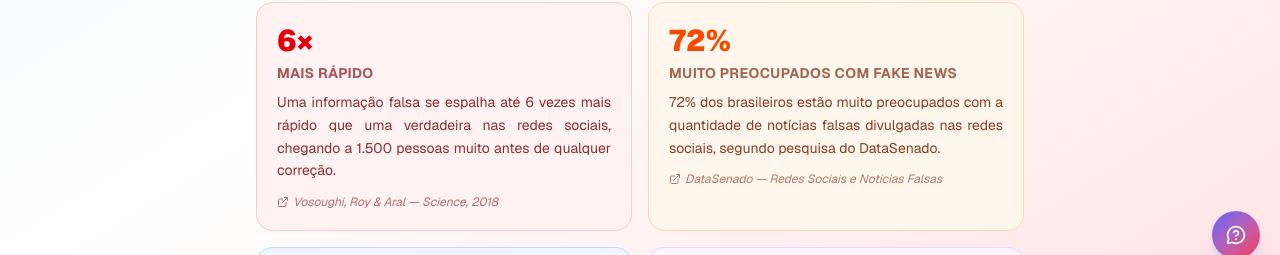
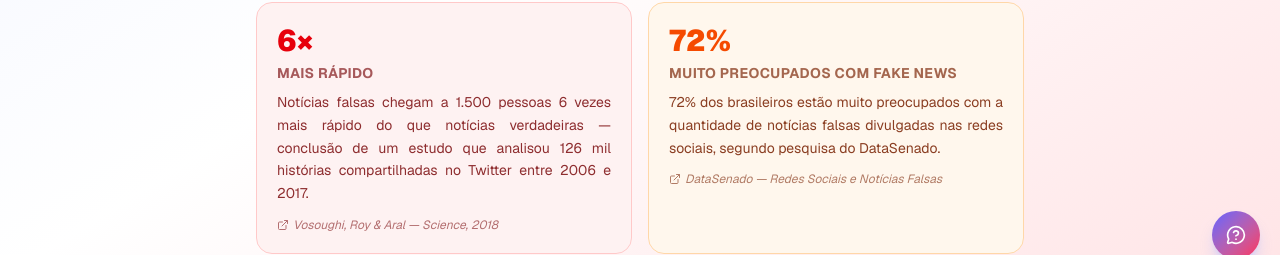
Before and after one commit to Clarice-Cunha/lupa, a Next.js app in the folder frontend/: page /pesquisa in a window 1280 px wide. Shown: the part 521-776 px from the top of the page. Built offline with nearby package versions, Linux system fonts and the light colour scheme; no server answers.

Commit message:
fix: corrigir texto do card 6x para refletir com precisão o estudo Vosoughi et al.

```diff
--- a/frontend/app/pesquisa/page.tsx
+++ b/frontend/app/pesquisa/page.tsx
@@ -18,7 +18,7 @@ const NUMEROS = [
     destaque: "6×",
     rotulo: "mais rápido",
     texto:
-      "Uma informação falsa se espalha até 6 vezes mais rápido que uma verdadeira nas redes sociais, chegando a 1.500 pessoas muito antes de qualquer correção.",
+      "Notícias falsas chegam a 1.500 pessoas 6 vezes mais rápido do que notícias verdadeiras — conclusão de um estudo que analisou 126 mil histórias compartilhadas no Twitter entre 2006 e 2017.",
     fonte: "Vosoughi, Roy & Aral — Science, 2018",
     url: "https://doi.org/10.1126/science.aap9559",
     cor: "border-red-200 bg-red-50 text-red-900",
```
